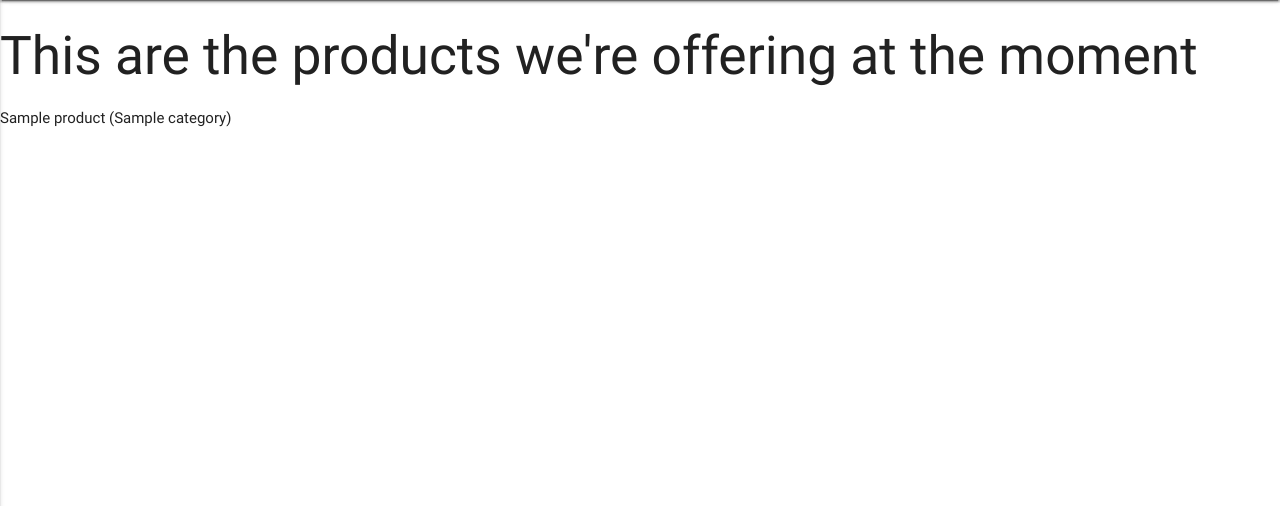
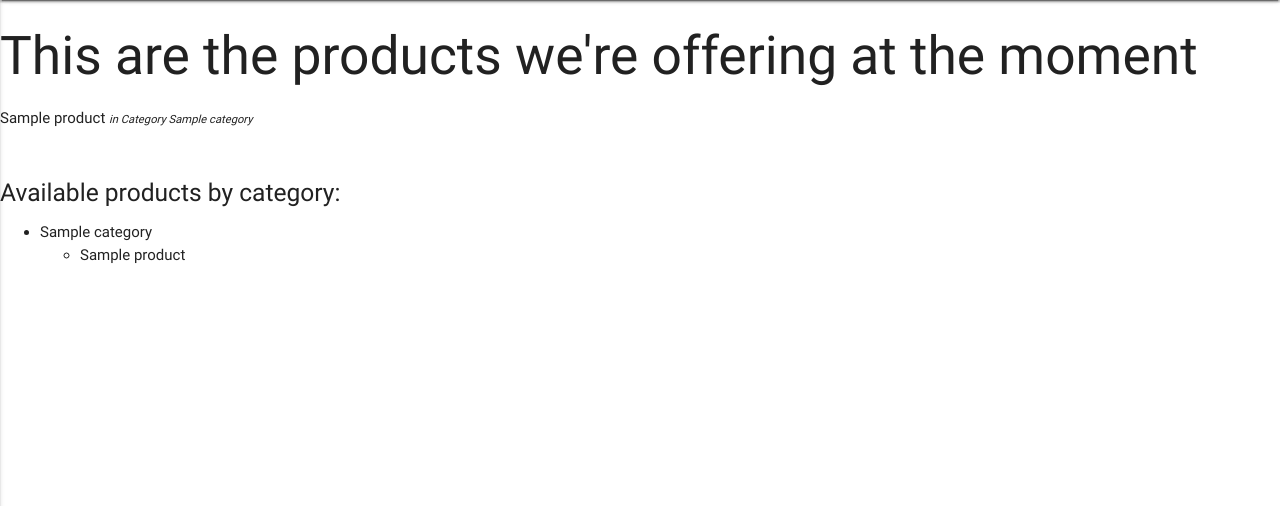
Before and after one commit to elpatiostudio/django_hello, a Django app: page /products in a window 1280 px wide. Shown: the part 64-570 px from the top of the page. Run offline with Django 3.2, Linux system fonts and the light colour scheme; tables that the repository leaves empty hold one stand-in row (values such as "Sample post"); some libraries are stand-ins or nearby versions.

Commit message:
feat: add list of prods by cat

```diff
--- a/django.prj/dlp/templates/products.html
+++ b/django.prj/dlp/templates/products.html
@@ -8,12 +8,23 @@
 		<h2>This are the products we're offering at the moment</h2>
 		<ul>
 			{% for product in products_list %}
-			<li>{{ product.name }} ({{product.type_of_product}})</li>
+			<li>{{ product.name }} <small><i> in Category {{product.type_of_product}}</i></small></li>
 			{% endfor %}
+			</ul>
+			<br>
+			<h5>Available products by category:</h5>
+			<ul class="browser-default">
+				{% for category in category_list %}
+					<li>{{ category.name }}</li>
+						<ul class="browser-default">
+					{% for prod in category.product_set.all %}
+						<li>{{ prod.name }}</li>
+					{% endfor %}
+						</ul>
+					</li>
+				{% endfor %}
 			</ul>
 		{% else %}
 		<h2>No Products Avaliable</h2>
 		{% endif %}
-
-
 {% endblock content %}
--- a/django.prj/dlp/views.py
+++ b/django.prj/dlp/views.py
@@ -4,7 +4,7 @@ from data.shows import SHOWS_LIST
 from main.models import Member
 from data.news import NEWS
 from data.gallery import GALLERY
-from products.models import Product
+from products.models import Product, Category
 
 def home(request):
     name = request.GET.get('name', 'User')
@@ -28,6 +28,7 @@ def products(request):
     context = {
         'name': name,
         'products_list': Product.objects.all(),
+        'category_list': Category.objects.all(),
     }
 
     return render(request, 'products.html', context)
```
